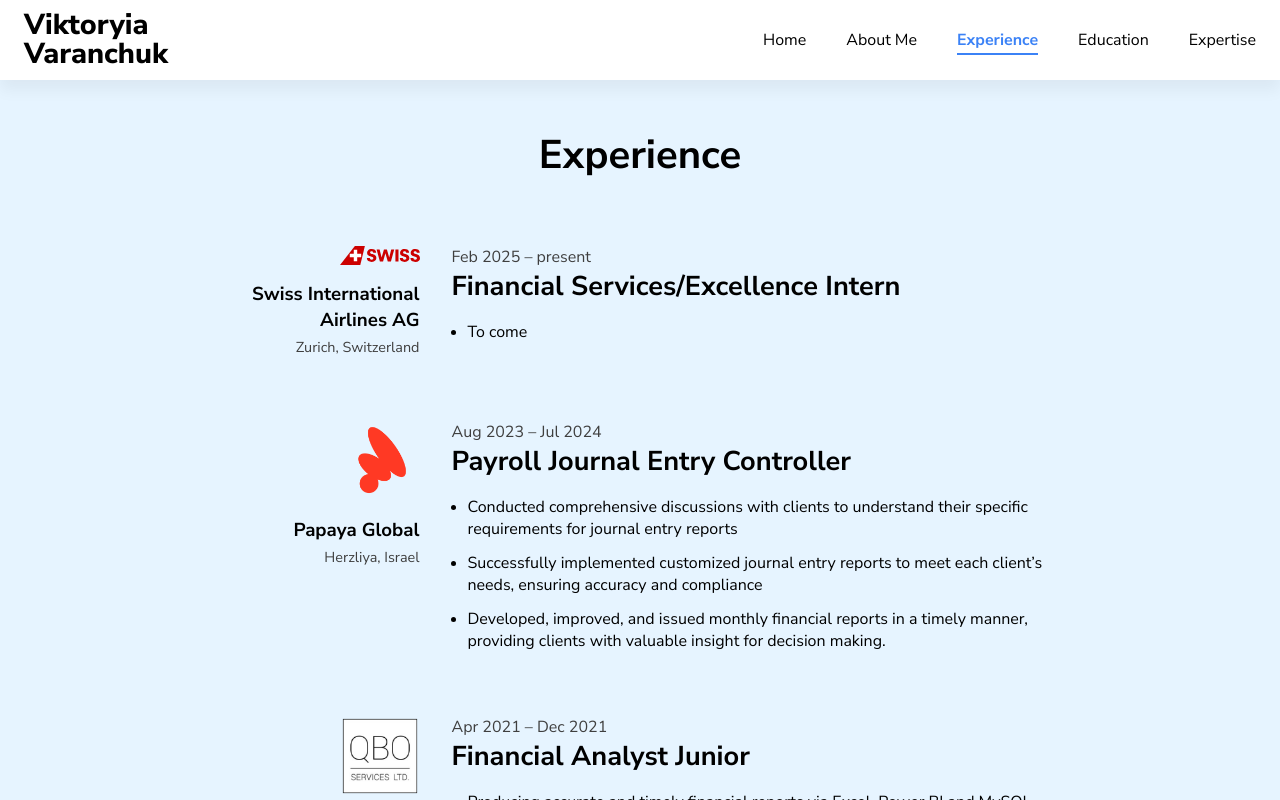
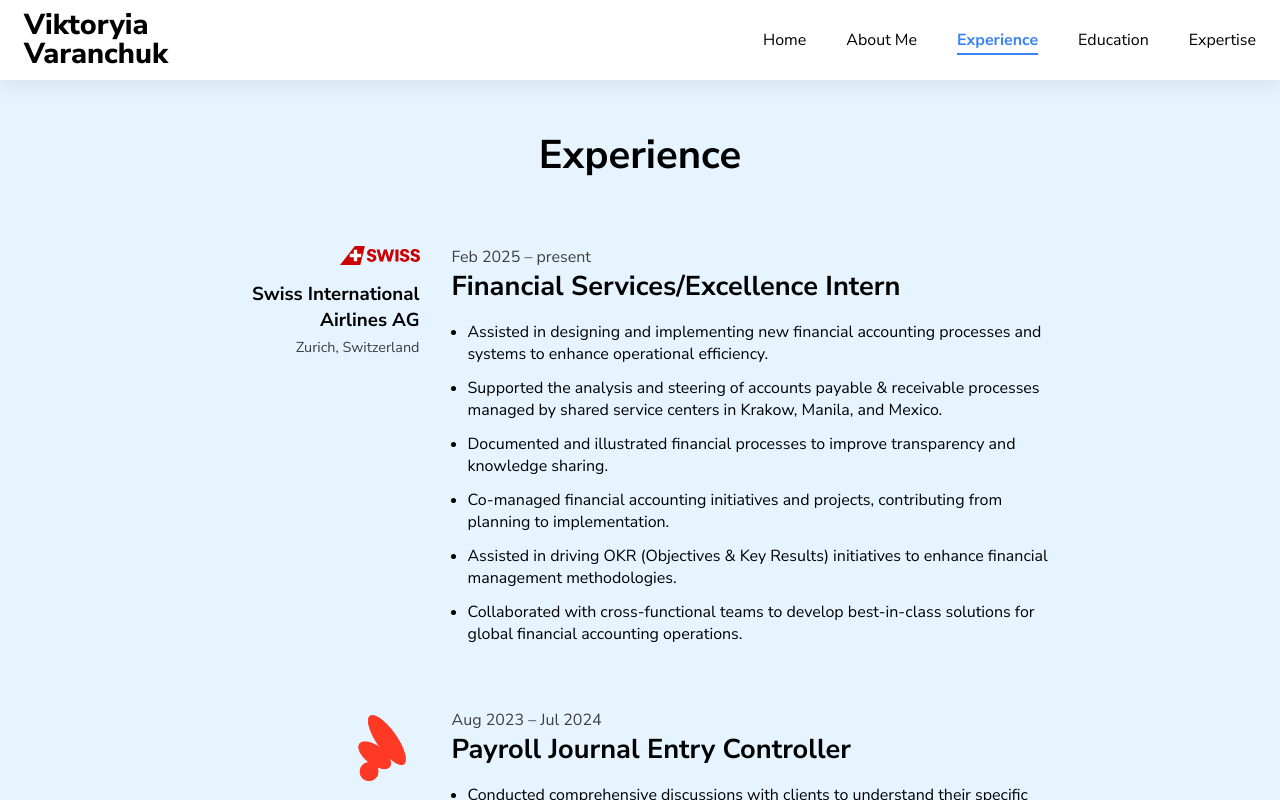
Before and after one commit to noelbue/vv-cv-website, a React (Create React App) app: page /experience in a window 1280 px wide. Shown: the top 800 px of the page. Built offline with nearby package versions, Linux system fonts and the light colour scheme; the HTML template or start-up script is replaced by a standard one.

Commit message:
swiss position

```diff
--- a/src/data/Experience.js
+++ b/src/data/Experience.js
@@ -13,7 +13,14 @@ export const Experience = [
     location: "Zurich, Switzerland",
     date: "Feb 2025 – present",
     position: "Financial Services/Excellence Intern",
-    details: ["To come"],
+    details: [
+      "Assisted in designing and implementing new financial accounting processes and systems to enhance operational efficiency.",
+      "Supported the analysis and steering of accounts payable & receivable processes managed by shared service centers in Krakow, Manila, and Mexico.",
+      "Documented and illustrated financial processes to improve transparency and knowledge sharing.",
+      "Co-managed financial accounting initiatives and projects, contributing from planning to implementation.",
+      "Assisted in driving OKR (Objectives & Key Results) initiatives to enhance financial management methodologies.",
+      "Collaborated with cross-functional teams to develop best-in-class solutions for global financial accounting operations.",
+    ],
   },
   {
     id: 1,
```
